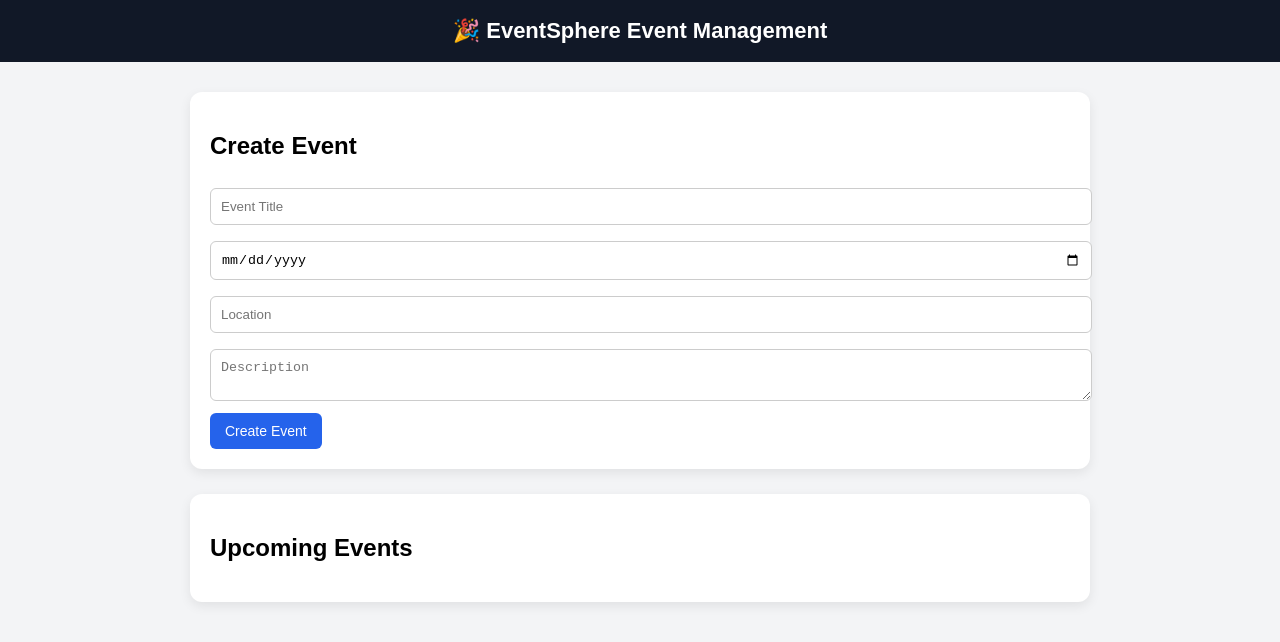
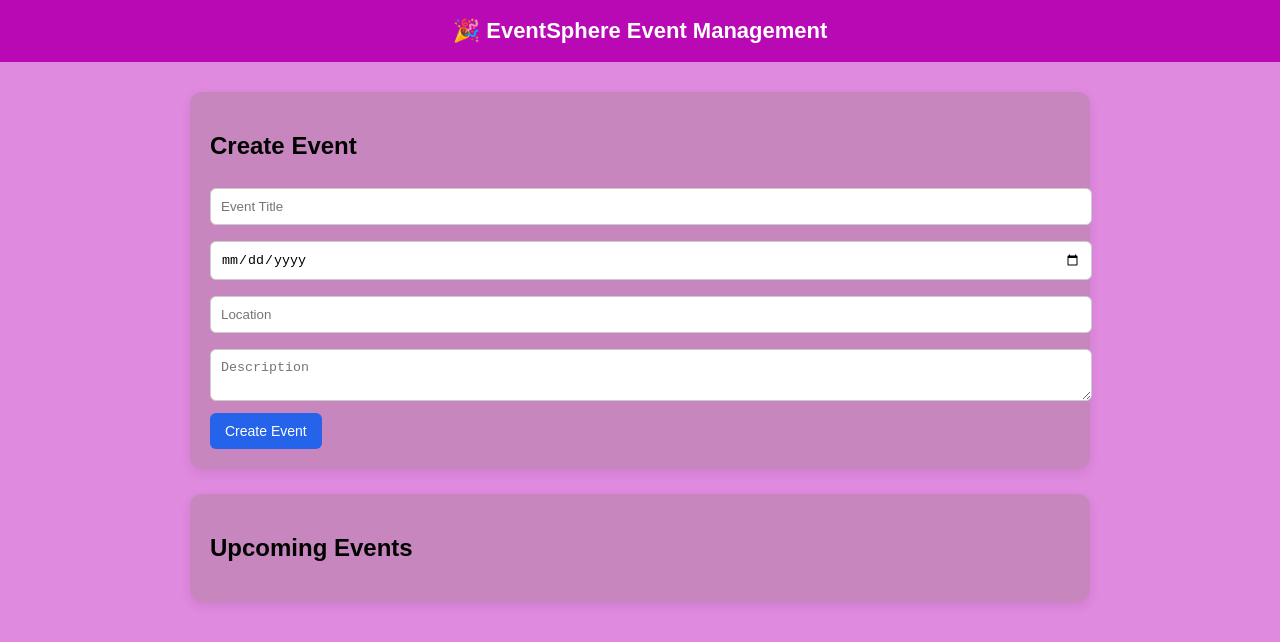
Before and after one commit to ramya0511/EventSphere, a plain HTML site: page frontend/index.html in a window 1280 px wide. Drawn offline with Linux system fonts and the light colour scheme; no server answers.

Commit message:
bg color

```diff
--- a/frontend/index.html
+++ b/frontend/index.html
@@ -10,12 +10,12 @@
 
 body{
 font-family:Arial, Helvetica, sans-serif;
-background:#f3f4f6;
+background:#df89df;
 margin:0;
 }
 
 .navbar{
-background:#111827;
+background:#b809b5;
 color:white;
 padding:18px;
 font-size:22px;
@@ -30,7 +30,7 @@ padding:30px;
 }
 
 .section{
-background:white;
+background:rgb(199, 135, 190);
 padding:20px;
 border-radius:12px;
 box-shadow:0 4px 12px rgba(0,0,0,0.08);
```
